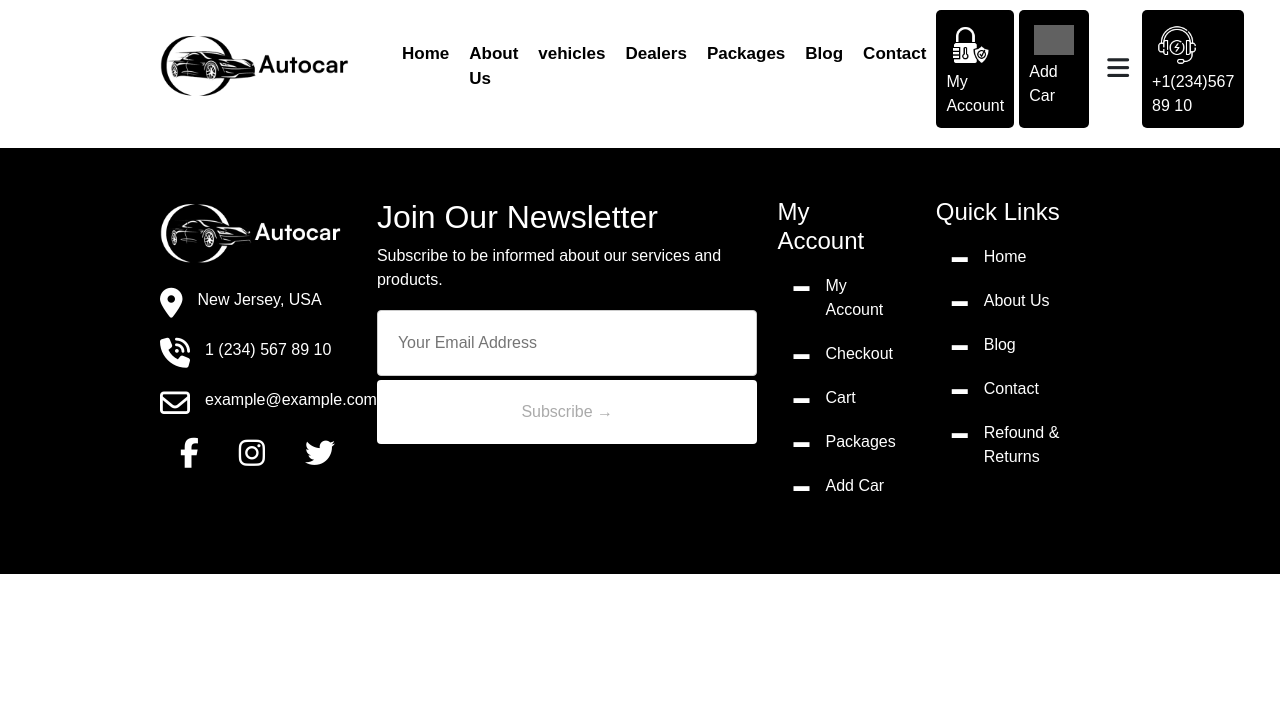
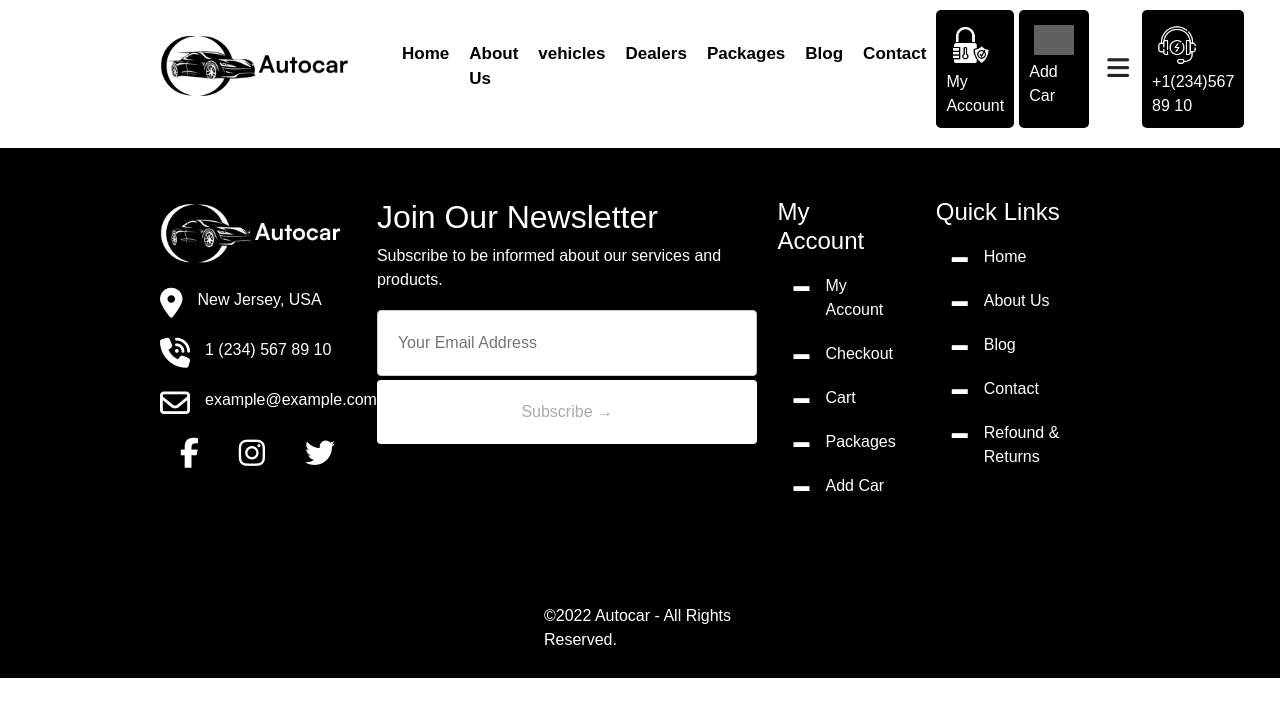
Before and after one commit to fedeloxe/proj-html-vuejs, a Vue app: page / in a window 1280 px wide. Shown: the top 716 px of the page. Built offline with nearby package versions, Linux system fonts and the light colour scheme; grey boxes are pictures that could not be loaded; a web font is replaced by a local one.

Commit message:
footer done

```diff
--- a/src/components/AppFooter.vue
+++ b/src/components/AppFooter.vue
@@ -67,6 +67,9 @@ export default {
             <div>
                 <AppLiFooter :footerLink="footerLink" />
             </div>
+        </div>
+        <div class="copyright">
+            <p>&#169;2022 Autocar - All Rights Reserved. </p>
 
         </div>
 
@@ -139,5 +142,13 @@ footer {
             box-sizing: border-box;
         }
     }
+
+    .copyright {
+        width: 15%;
+        color: $white;
+        margin: 0 auto;
+        padding: 10px 0;
+
+    }
 }
 </style>
```
